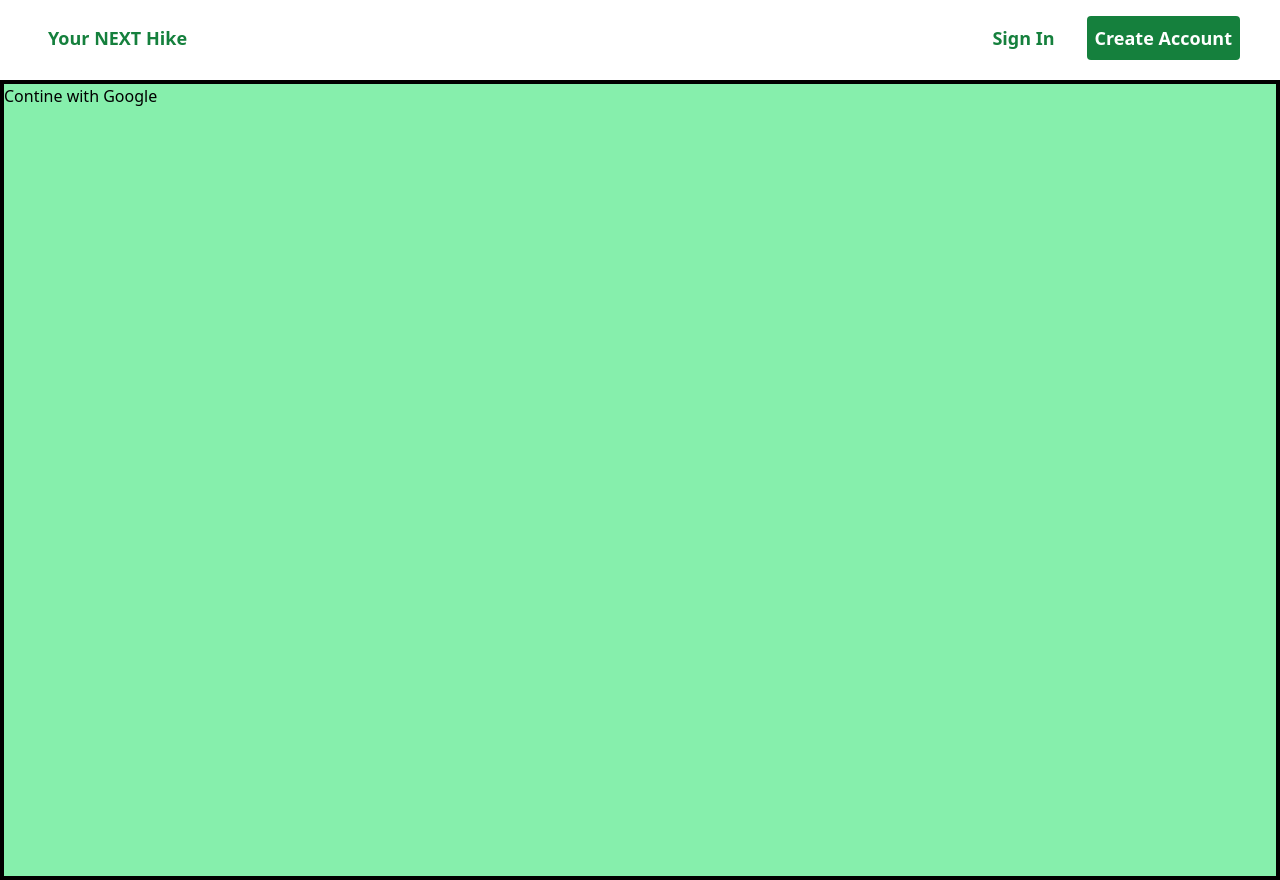
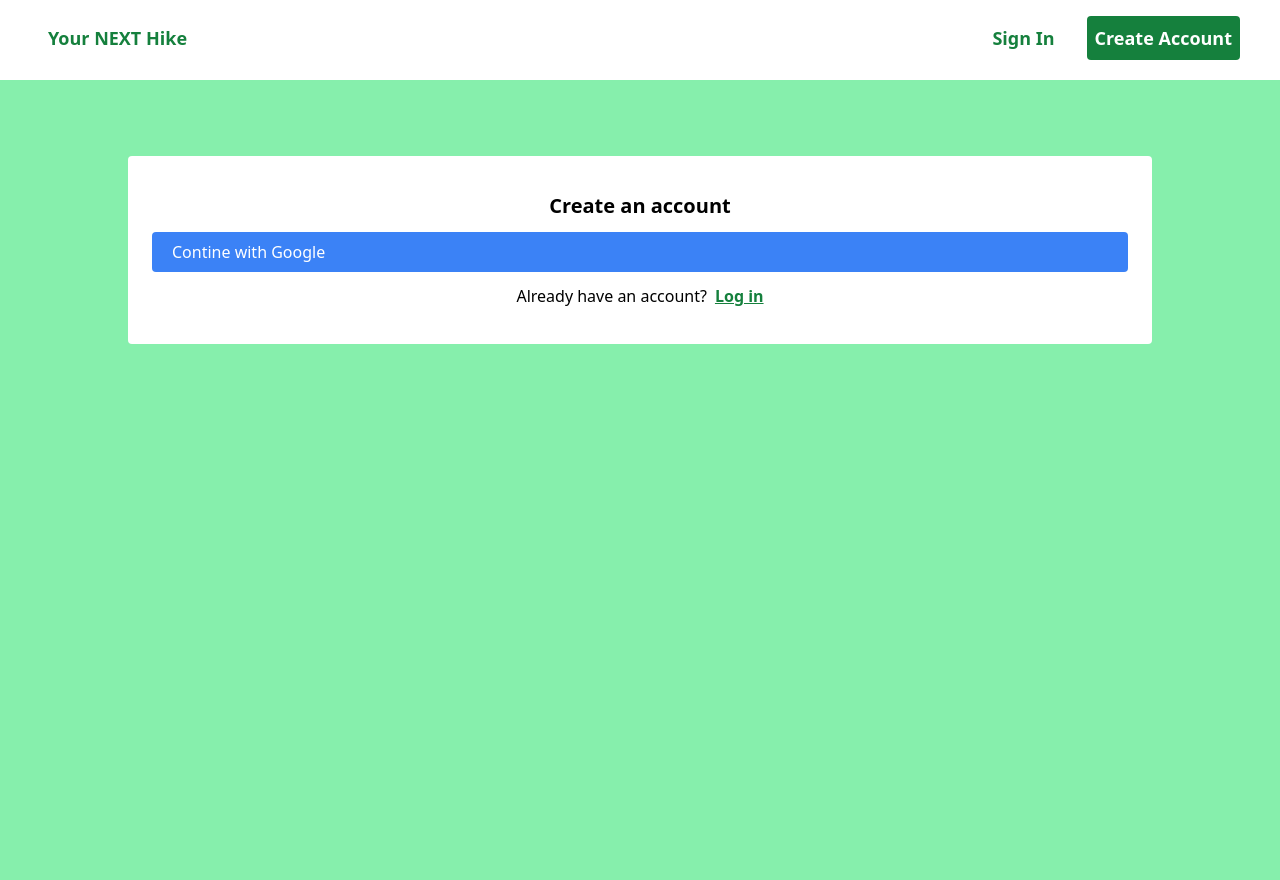
Before and after one commit to aaronmitchellvt/your-next-hike, a Next.js app: page /auth/signup in a window 1280 px wide. Built offline with nearby package versions, Linux system fonts and the light colour scheme; no server answers.

Commit message:
round 1 of styling auth pages

```diff
--- a/src/components/Layout.tsx
+++ b/src/components/Layout.tsx
@@ -1,5 +1,4 @@
 import { NextPage } from "next";
-import { Head } from "next/document";
 import React from "react";
 import NavBar from "./NavBar";
 
@@ -7,7 +6,7 @@ const Layout: NextPage<LayoutProps> = ({ pageContent }) => {
   return (
     <>
       <NavBar />
-      <main className="bg-green-300 w-full h-screen">
+      <main className="bg-green-300 w-full h-screen mt-20 pt-3">
         {pageContent}
       </main>
     </>
--- a/src/components/NavBar/NavBar.tsx
+++ b/src/components/NavBar/NavBar.tsx
@@ -2,14 +2,23 @@ import Link from "next/link";
 import useGetCurrentUser from "@/hooks/useAuthenticatedUser";
 import DataState from "../DataState";
 import React from "react";
+import logUserOut from "@/hooks/useLogOutUser";
+import { useRouter } from "next/router";
 
 const NavBar = () => {
 
-  const user = useGetCurrentUser();
+  const userResponse = useGetCurrentUser();
+  const userData = userResponse.data?.user;
+  const router = useRouter()
+  const onUserLogOut = async () => {
+    if((await logUserOut()).error === null) {
+      router.push("/")
+    }
+  }
 
   return (
-    <div className="w-full fixed top-0 left-0">
-      <div className="flex items-center justify-between bg-white py-4 px-10">
+    <div className="w-full fixed top-0 left-0 h-18 bg-white">
+      <div className="flex items-center justify-between py-4 px-10">
         <div className="text-green-700 font-bold text-lg flex-items-center">
           <Link href="/">
             <span className="pr-2">
@@ -21,9 +30,9 @@ const NavBar = () => {
 
         <ul className="text-white flex items-center">
           <DataState
-            isFetching={user.isFetching || user.isLoading}
-            isError={user.data?.user === null || user.isError || user.isLoadingError}
-            isValidData={user.data?.user !== null && !user.isLoading}
+            isFetching={userResponse.isFetching || userResponse.isLoading}
+            isError={userData === null || userResponse.isError || userResponse.isLoadingError}
+            isValidData={userData !== null && !userResponse.isLoading}
             fetching={<></>}
             error={
               <>
@@ -42,8 +51,8 @@ const NavBar = () => {
             valid={
               <>
                 <li className="ml-6 md:text-lg text-md">
-                  <button className="bg-white text-green-700 hover:bg-gray-200 hover:text-green-900 rounded p-2 font-bold">
-                    <Link href="/auth/logout">Logout</Link>
+                  <button onClick={() => onUserLogOut()} className="bg-white text-green-700 hover:bg-gray-200 hover:text-green-900 rounded p-2 font-bold">
+                    Logout
                   </button>
                 </li>
               </>
--- a/src/pages/auth/login.tsx
+++ b/src/pages/auth/login.tsx
@@ -1,19 +1,37 @@
 import Layout from "@/components/Layout";
 import useGoogleSignIn from "@/hooks/useSignInGoogleUser";
+import Link from "next/link";
 
 export default function Login() {
-
   return (
     <>
       <Layout
         pageContent={
-          <div className="bg-green-300 w-full h-screen border-4 border-black mt-20">
-            <button
-              onClick={() => useGoogleSignIn()}
-              className="bg-black text-white"
-            >
-              Sign in with Google
-            </button>
+          <div className="grid place-items-center mt-16">
+            <div className="bg-white w-3/5 w:md-1/3  h-auto rounded p-6">
+              <h1 className="text-black text-xl text-center font-bold pt-3">
+                Log in and start Exploring
+              </h1>
+              <button
+                className="p-2 mt-3 w-full bg-blue-500 text-white rounded"
+                onClick={() => useGoogleSignIn()}
+              >
+                <span className="flex justify-between items-center pr-3">
+                  <p className="pl-3">Contine with Google</p>
+                  <ion-icon name="logo-google"></ion-icon>
+                </span>
+              </button>
+              <div className="flex justify-center py-3">
+                <span className="flex items-center">
+                  <p>Don't have an account?</p>
+                  <Link href="/auth/signup">
+                    <p className="pl-2 text-green-700 font-bold underline">
+                      Create account
+                    </p>
+                  </Link>
+                </span>
+              </div>
+            </div>
           </div>
         }
       ></Layout>
--- a/src/pages/auth/logout.tsx
+++ /dev/null
@@ -1,26 +0,0 @@
-import React from "react";
-import { useRouter } from "next/router";
-import Layout from "@/components/Layout";
-import logUserOut from "@/hooks/useLogOutUser";
-
-const logout = () => {
-  const router = useRouter()
-  const onUserLogOut = async () => {
-    if((await logUserOut()).error === null) {
-      router.push("/")
-    }
-  }
-  return (
-    <>
-      <Layout
-        pageContent={
-          <div className="bg-green-300 w-full h-screen border-4 border-black mt-20">
-            <button onClick={() => onUserLogOut()}>logout</button>
-          </div>
-        }
-      ></Layout>
-    </>
-  );
-};
-
-export default logout;
--- a/src/pages/auth/signup.tsx
+++ b/src/pages/auth/signup.tsx
@@ -1,16 +1,39 @@
 import Layout from "@/components/Layout";
 import useGoogleSignIn from "@/hooks/useSignInGoogleUser";
+import Link from "next/link";
 
 const Signup = () => {
-
   return (
     <Layout
-    pageContent={
-      <div className="bg-green-300 w-full h-screen border-4 border-black mt-20">
-        <button onClick={() => useGoogleSignIn()}>Contine with Google</button>
-      </div>
-    }
-  ></Layout>
+      pageContent={
+        <div className="grid place-items-center mt-16">
+          <div className="bg-white w-4/5 w:md-1/3 h-auto rounded p-6">
+            <h1 className="text-black text-xl text-center font-bold pt-3">
+              Create an account
+            </h1>
+            <button
+              className="p-2 mt-3 w-full bg-blue-500 text-white rounded"
+              onClick={() => useGoogleSignIn()}
+            >
+              <span className="flex justify-between items-center pr-3">
+                <p className="pl-3">Contine with Google</p>
+                <ion-icon name="logo-google"></ion-icon>
+              </span>
+            </button>
+            <div className="flex justify-center py-3">
+              <span className="flex items-center">
+                <p>Already have an account?</p>
+                <Link href="/auth/login">
+                  <p className="pl-2 text-green-700 font-bold underline">
+                    Log in
+                  </p>
+                </Link>
+              </span>
+            </div>
+          </div>
+        </div>
+      }
+    ></Layout>
   );
 };
 
--- a/src/pages/index.tsx
+++ b/src/pages/index.tsx
@@ -19,7 +19,7 @@ export default function Home() {
       </Head>
       <Layout
         pageContent={
-          <div>index page</div>
+          <div className="text-black">index page</div>
         }
       ></Layout>
     </>
```
